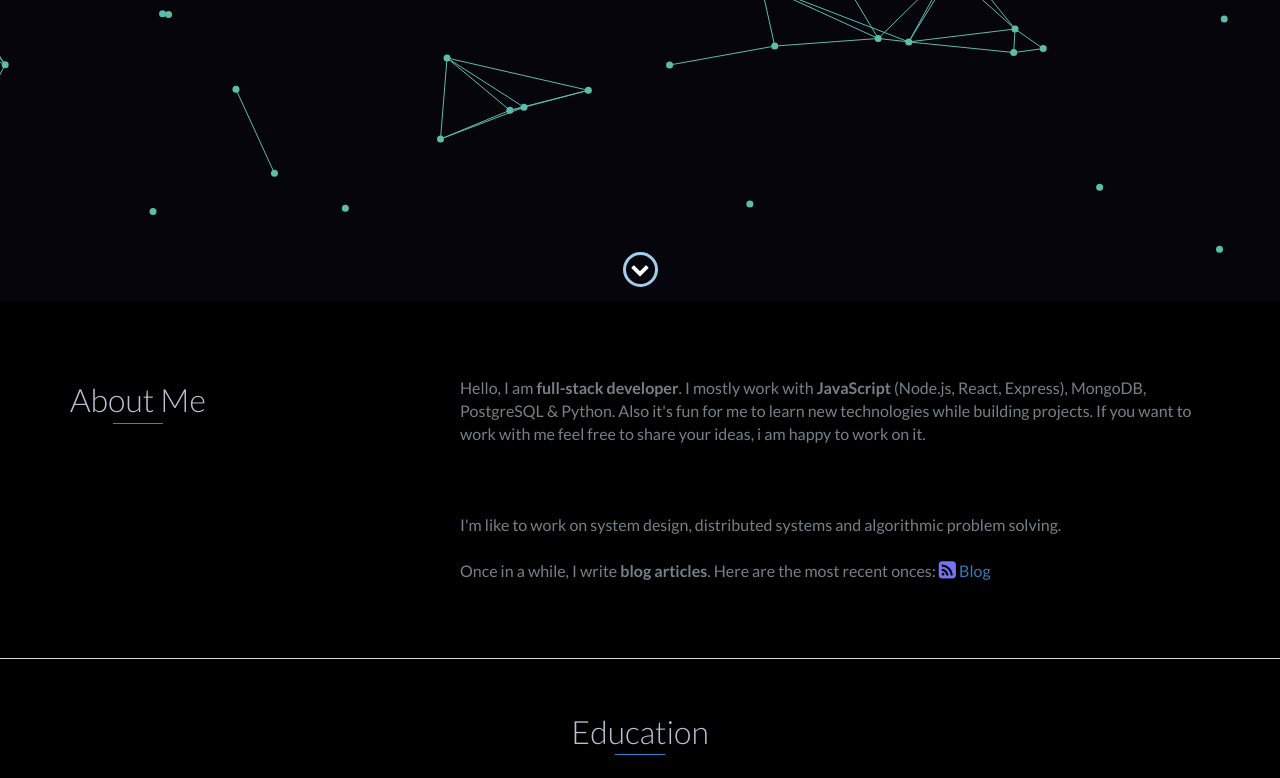
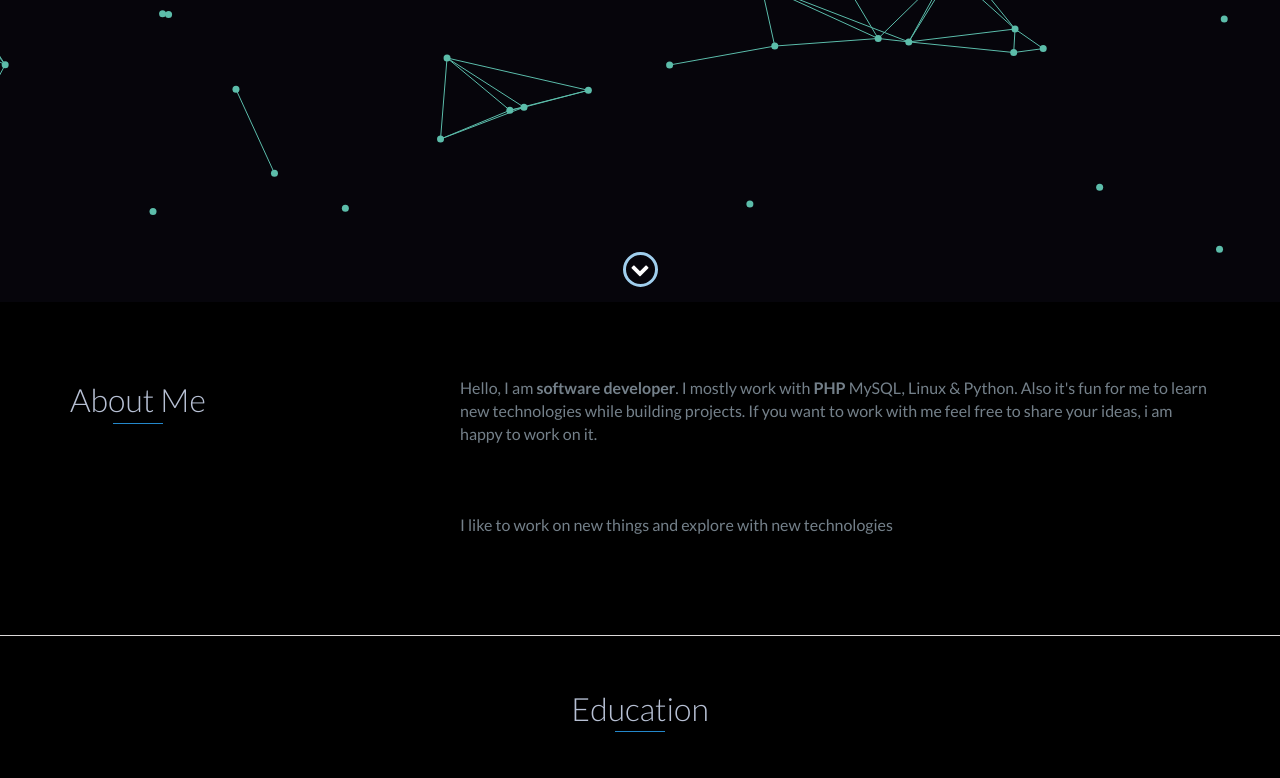
Before and after one commit to viictor9/webfolio, a website: page index.html in a window 1280 px wide. Shown: the part 498-1276 px from the top of the page. Drawn offline with nearby package versions, Linux system fonts and the light colour scheme.

Commit message:
Update index.html

```diff
--- a/index.html
+++ b/index.html
@@ -5,9 +5,8 @@
   <meta charset="utf-8" />
   <meta http-equiv="X-UA-Compatible" content="IE=edge" />
   <meta name="viewport" content="width=device-width, initial-scale=1" />
-  <meta name="description" content="My name is Axay sushir and i am a full stack developer, working on a Facial Recognition SaaS platform in Bangalore. I mostly
-      work with Javascript, Python, AWS cloud and PostgreSQL." />
-  <meta name="author" content="Akshay Sushir | Full-stack Developer" />
+  <meta name="description" content="My name is Victor Mayekar and i am a software developer." />
+  <meta name="author" content="Victor Mayekar | Software Developer" />
   <title>Victor Mayekar | I am a developer | PHP, Html, CSS, Python</title>
   <link rel="shortcut icon" href="/favicon.ico" type="image/x-icon" />
   <link rel="icon" href="favicon.ico" type="image/x-icon" />
@@ -160,8 +159,8 @@
         </div>
         <div class="col-md-8">
           <p>
-            Hello, I am <b>full-stack developer</b>.<!--living in beautiful Vadodara, right in the heart of Gujarat -->
-            I mostly work with <b>JavaScript</b> (Node.js, React, Express), MongoDB, PostgreSQL & Python.
+            Hello, I am <b>software developer</b>.<!--living in beautiful Vadodara, right in the heart of Gujarat -->
+            I mostly work with <b>PHP</b> MySQL, Linux & Python.
             Also it's fun for me to learn new technologies while building projects. If you want to work with me
             feel free to share your ideas, i am happy to work on it.
             <br />
@@ -171,12 +170,12 @@
               -->
             <br />
             <br />
-            I'm like to work on system design, distributed systems and algorithmic problem solving.
+            I like to work on new things and explore with new technologies
             <br />
             <br />
-            Once in a while, I write <b>blog articles</b>. Here are the most recent onces: <a
+<!--             Once in a while, I write <b>blog articles</b>. Here are the most recent onces: <a
               href="https://axay.hashnode.dev" rel="noopener noreferrer" target="_blank"><i
-                class="fa fa-rss-square blog" aria-hidden="true"></i> Blog</a>
+                class="fa fa-rss-square blog" aria-hidden="true"></i> Blog</a> -->
           </p>
         </div>
       </div>
```
